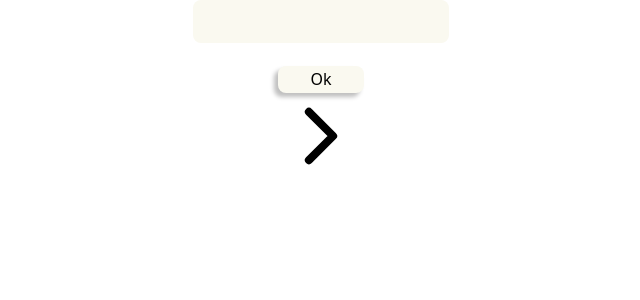
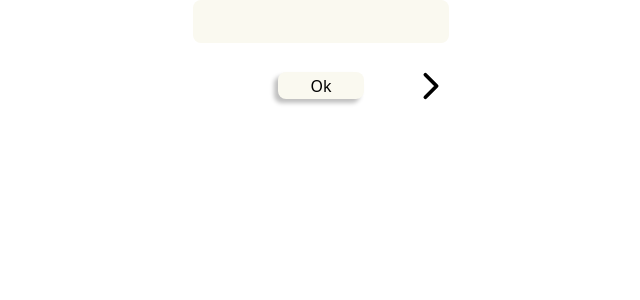
Before and after one commit to SbirLobo/Blurtest, a React (Vite) app in the folder frontend/: page / in a window 1280 px wide. Shown: the top 300 px of the page, without its empty margins (319-959 px from the left). Built offline with nearby package versions, Linux system fonts and the light colour scheme.

Commit message:
Arrow next CSS

```diff
--- a/frontend/src/App.css
+++ b/frontend/src/App.css
@@ -16,12 +16,25 @@
         background-color: #FAF9F0;
     }
 
+    .buttonArrow {
+        display: grid;
+        grid-template-columns: repeat(3, 1fr);
+        margin-top: 1.4rem;
+    }
+
     .okButton {
         width: 5.4rem;
         height: 1.7rem;
         background-color: #FAF9F0;
         box-shadow: -0.25rem 0.25rem 0.25rem rgba(0, 0, 0, 0.25);
         border-radius: 0.5rem;
-        margin-top: 1.4rem;
+        grid-column: 2;
+        align-self: center;
+    }
+
+    .arrowNext {
+        width: 2.5rem;
+        height: 2.5rem;
+        justify-self: end;
     }
 }
```
